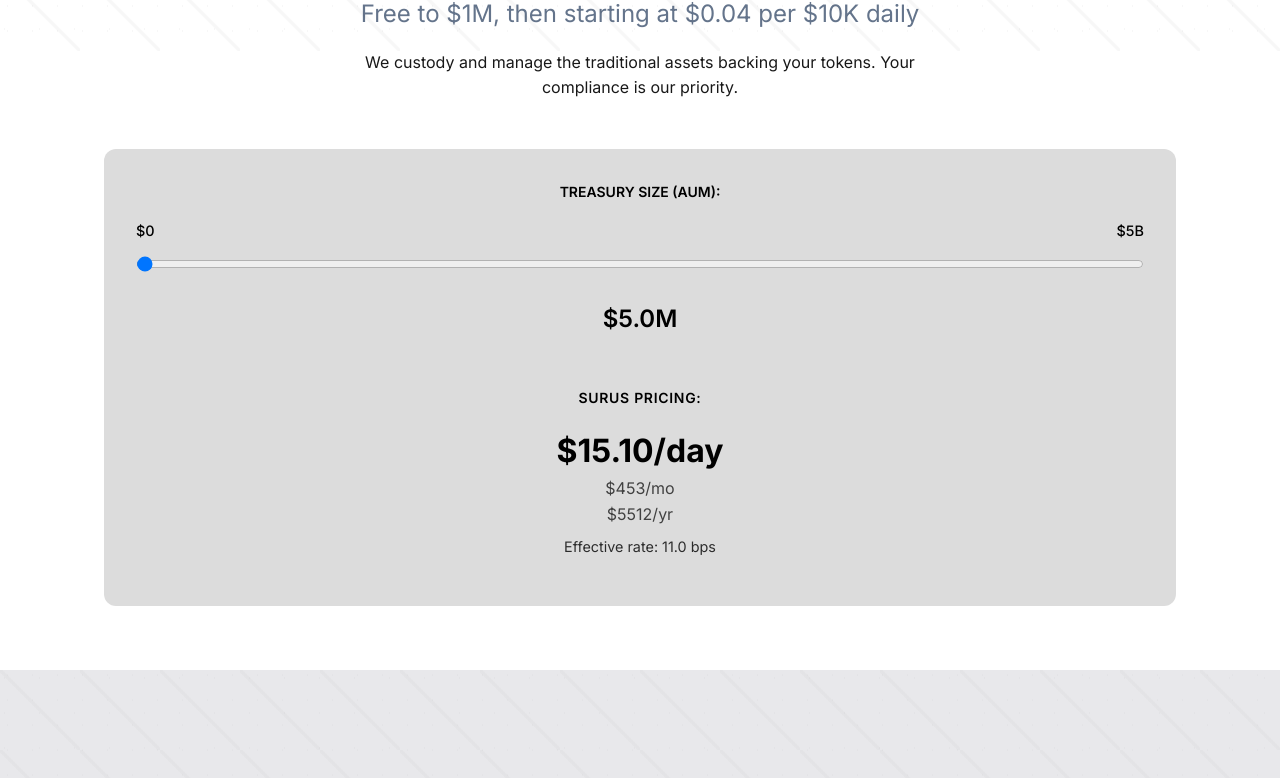
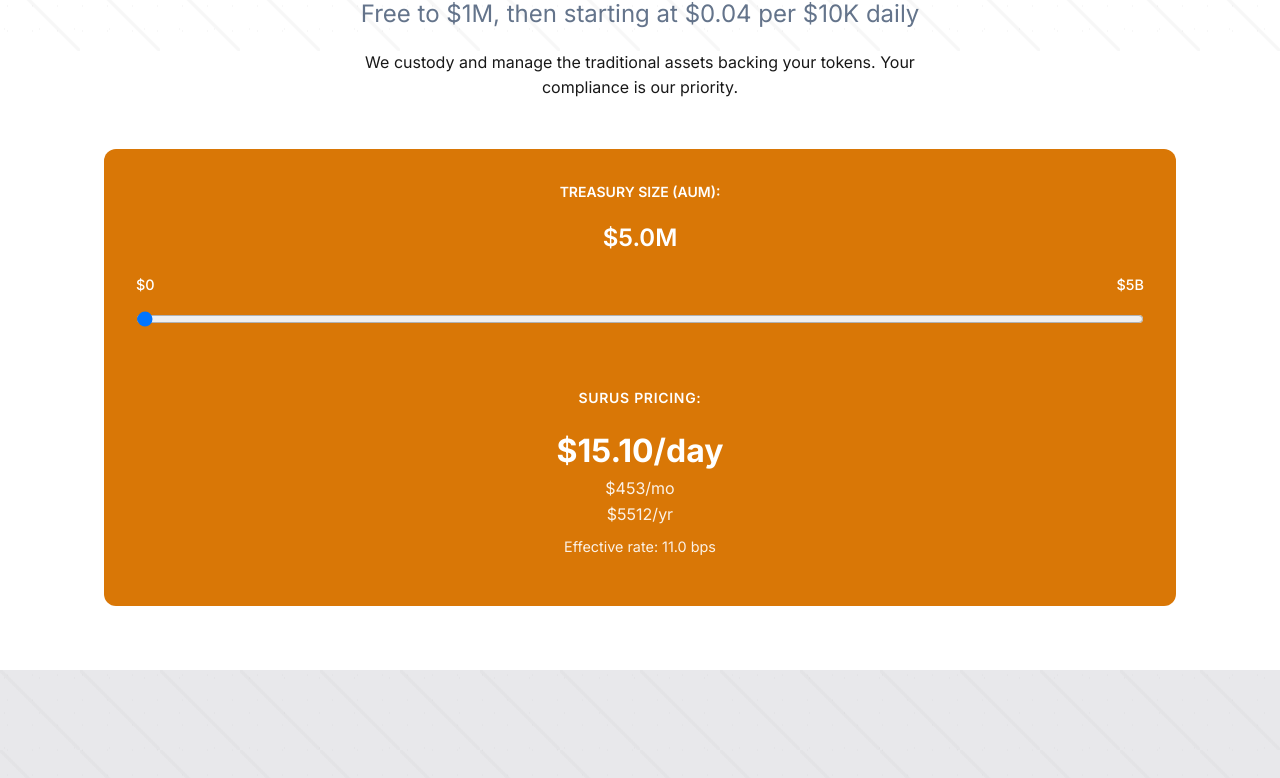
Before and after one commit to klr08/surus-website, a React (Vite) app: page / in a window 1280 px wide. Shown: the part 749-1527 px from the top of the page. Built offline with nearby package versions, Linux system fonts and the light colour scheme; a web font is replaced by a local one.

Commit message:
Update pricing calculator: change color to #d97706 and move treasury size display above slider

```diff
--- a/public/css/homepage.css
+++ b/public/css/homepage.css
@@ -128,7 +128,7 @@
 }
 
 .pricing-calculator {
-  background-color: #DCDCDC;
+  background-color: #d97706;
   border-radius: 12px;
   padding: 2rem;
 }
@@ -142,7 +142,7 @@
   margin-bottom: 1rem;
   font-size: 0.875rem;
   font-weight: 600;
-  color: #000000;
+  color: #ffffff;
 }
 
 .calculator-input input[type="range"] {
@@ -154,7 +154,8 @@
   font-size: 1.5rem;
   font-weight: 700;
   text-align: center;
-  color: #000000;
+  color: #ffffff;
+  margin-bottom: 1rem;
 }
 
 .pricing-result {
@@ -173,7 +174,7 @@
   justify-content: space-between;
   margin-bottom: 0.5rem;
   font-size: 0.9rem;
-  color: #000000;
+  color: #ffffff;
 }
 
 .slider-min, .slider-max {
@@ -181,7 +182,7 @@
 }
 
 .treasury-amount {
-  color: #000000;
+  color: #ffffff;
   font-size: 1.5rem;
   font-weight: 600;
 }
@@ -189,7 +190,8 @@
 .effective-rate {
   margin-top: 0.5rem;
   font-size: 0.9rem;
-  color: #000000;
+  color: #ffffff;
+  opacity: 0.9;
 }
 
 .pricing-column {
@@ -206,7 +208,7 @@
   font-weight: 600;
   margin-bottom: 1rem;
   letter-spacing: 0.05em;
-  color: #000000;
+  color: #ffffff;
 }
 
 .price {
@@ -218,14 +220,14 @@
 .price-amount {
   font-size: 2rem;
   font-weight: 700;
-  color: #000000;
+  color: #ffffff;
 }
 
 .price-monthly,
 .price-annual {
   font-size: 1rem;
-  opacity: 0.7;
-  color: #000000;
+  opacity: 0.9;
+  color: #ffffff;
 }
 
 .pricing-cta {
--- a/src/components/home/PricingSection.tsx
+++ b/src/components/home/PricingSection.tsx
@@ -40,6 +40,9 @@
         <div className="pricing-calculator">
           <div className="calculator-input">
             <label htmlFor="aum-input">TREASURY SIZE (AUM):</label>
+            <div className="aum-display">
+              <span className="treasury-amount">{formatAUM(aumDecimal)}</span>
+            </div>
             <div className="slider-container">
               <div className="slider-labels">
                 <span className="slider-min">$0</span>
@@ -54,9 +57,6 @@
                 value={aum}
                 onChange={(e) => setAum(Number(e.target.value))}
               />
-            </div>
-            <div className="aum-display">
-              <span className="treasury-amount">{formatAUM(aumDecimal)}</span>
             </div>
           </div>
 
```
